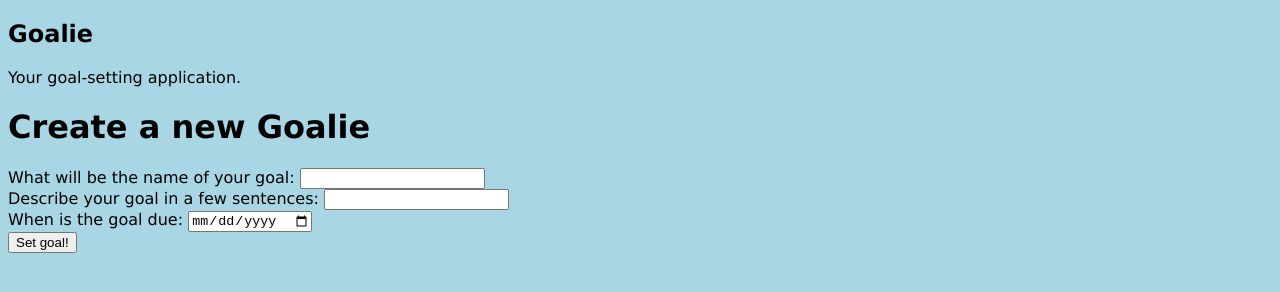
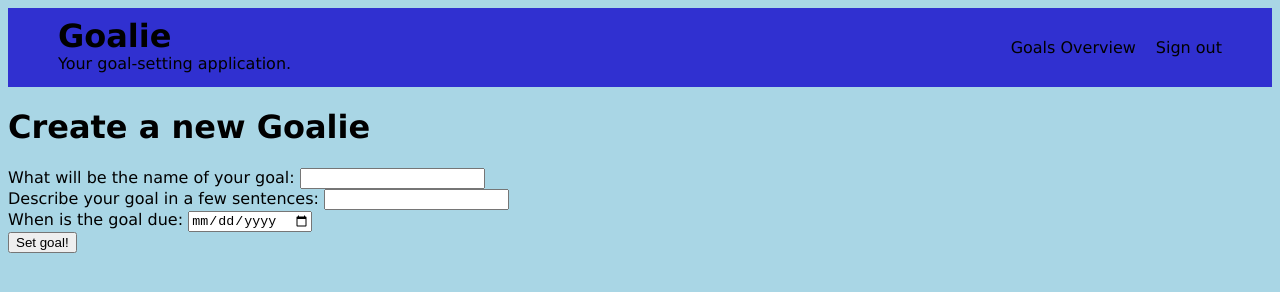
Before and after one commit to BennoBaxdeBruin/bennobaxdebruin.github.io, a plain HTML site: page creategoal.html in a window 1280 px wide. Drawn offline with Linux system fonts and the light colour scheme.

Commit message:
header changer for index, sign up and log in

```diff
--- a/creategoal.html
+++ b/creategoal.html
@@ -7,10 +7,22 @@
 </head>
 
 <body>
-    <section id="header">
-        <h1>Goalie</h1>
-        <p>Your goal-setting application.</p>
-    </section>
+    <!-- Header -->
+    <div class="header">
+        <!-- site name -->
+        <div>
+            <h1>Goalie</h1>
+            <p>Your goal-setting application.</p>
+        </div>
+
+        <!-- navigation links -->
+        <ul class="header-links">
+            <li><a href="goalsoverview.html">Goals Overview</a> </li>
+            <li><a href="index.html">Sign out</a></li>
+        </ul>
+    </div>
+
+
     <h1>Create a new Goalie</h1>
     <label for="name">What will be the name of your goal:</label>
     <input type="text" id="name" name="name">
```
Also changed, not shown: goal.html (+15 -0 lines), index.html (+12 -4 lines), login.html (+15 -5 lines), signup.html (+13 -4 lines).
